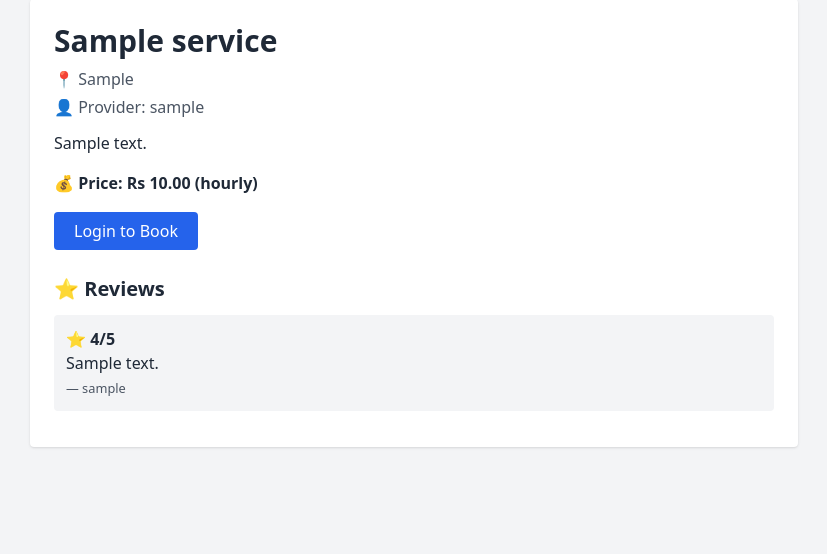
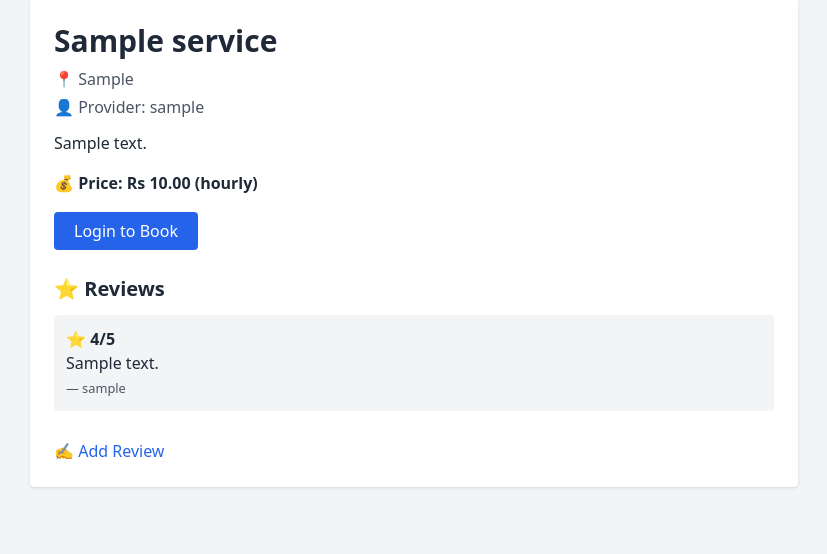
Before and after one commit to dhakalsameer/djagno_local_services, a Django app: template templates/services/detail.html in a window 1280 px wide. Shown: the part 109-663 px from the top of the page, without its empty margins (226-1053 px from the left). Run offline with Django 5.2, Linux system fonts and the light colour scheme; the template is opened without the code that fills it: values that come from a table or form of the project are taken from there, others are empty; tables that the repository leaves empty hold one stand-in row (values such as "Sample post"); some libraries are stand-ins or nearby versions.

Commit message:
manage the add review section

```diff
--- a/templates/services/detail.html
+++ b/templates/services/detail.html
@@ -41,7 +41,7 @@
   {% endfor %}
 
   <!-- ADD REVIEW (ONLY AFTER COMPLETED BOOKING) -->
-  {% if user.is_authenticated and user.profile.role == 'customer' %}
+{% if can_review %}
 <a
   href="{% url 'add_review' service.id %}"
   class="inline-block mt-4 text-blue-600 hover:underline"
@@ -49,6 +49,7 @@
   ✍️ Add Review
 </a>
 {% endif %}
+
 </div>
 
 {% endblock %}
```
Lines whose indentation alone changed are shown as unchanged.
